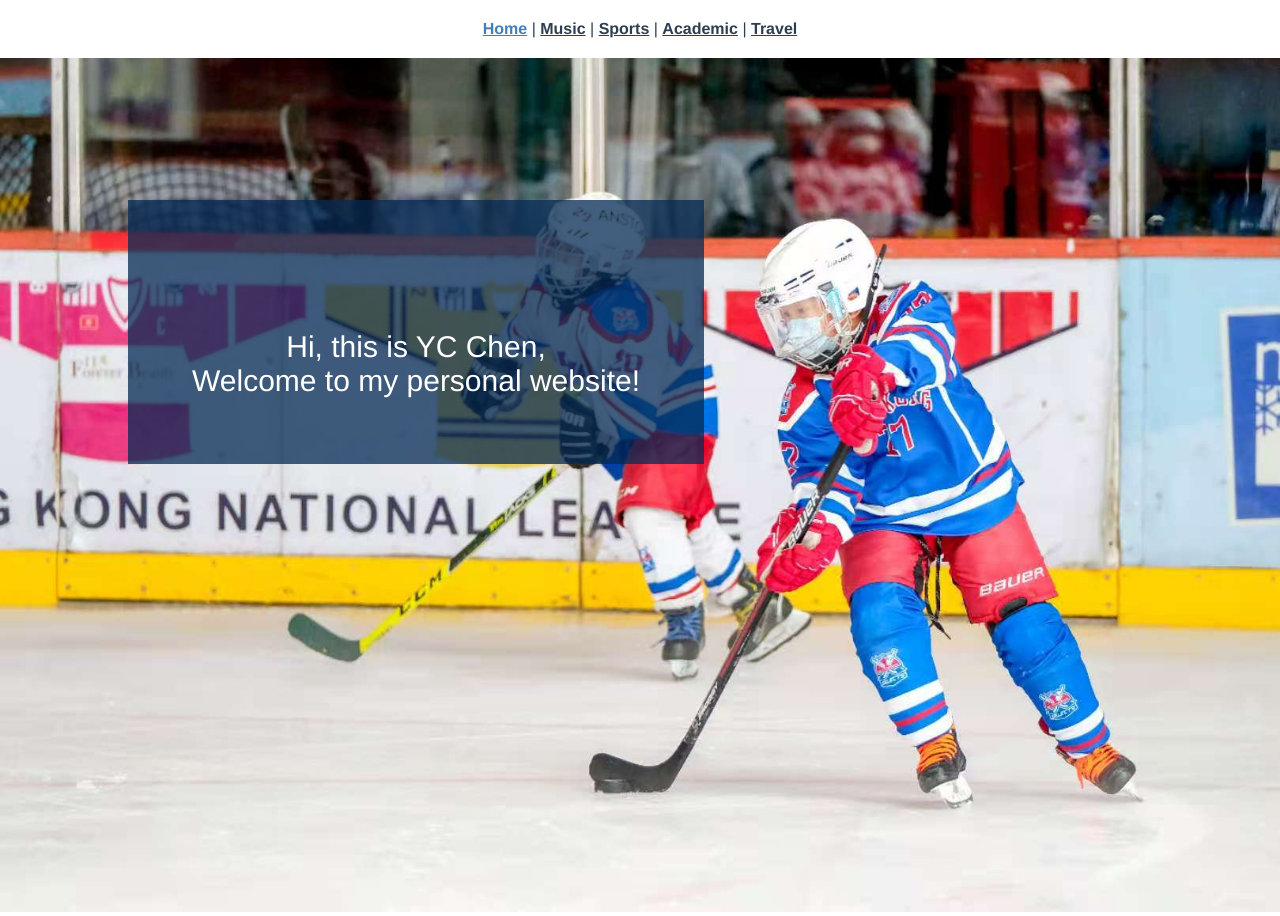
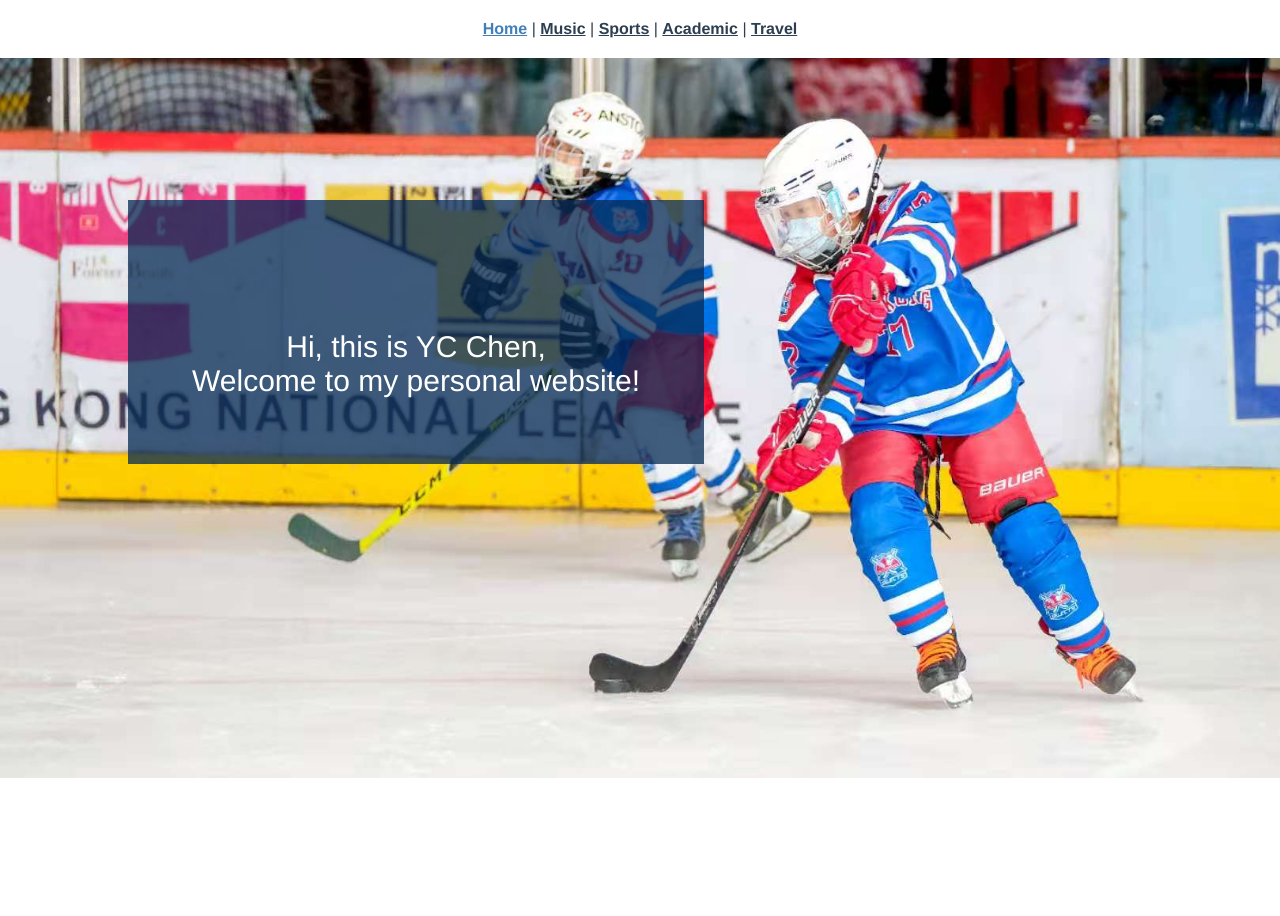
Before and after one commit to CXY0501/yuchen, a Vue app: page / in a window 1280 px wide. After the commit the page ends 800 px from the top, so only its background shows below. Built offline with nearby package versions, Linux system fonts and the light colour scheme.

Commit message:
20210417-02

```diff
--- a/src/views/Home.vue
+++ b/src/views/Home.vue
@@ -1,6 +1,6 @@
 <template>
   <div class="home">
-    <div class="focusimg">
+    <div class="homebox">
       <img id="focusimg" src="../assets/img/home/hockey.jpeg" alt="">
       <span id="intro">Hi, this is YC Chen, <br>Welcome to my personal website!</span>
     </div>
@@ -19,10 +19,16 @@ export default {
 </script>
 
 <style>
+  .homebox{
+    overflow: hidden;
+    height: 90vh;
+  }
   #focusimg{
+    float: left;
+    /* top:-60px; */
     width: 100vw;
     left: 0px;
-    margin: 0px;
+    margin-top: -100px;
   }
   #intro{
     position: absolute;
```
